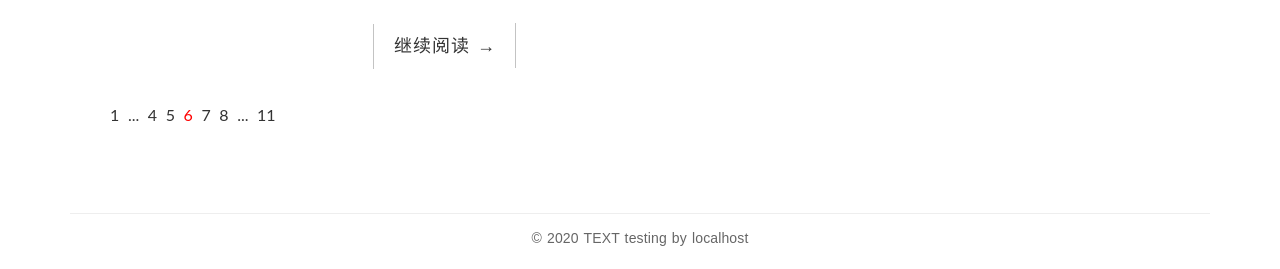
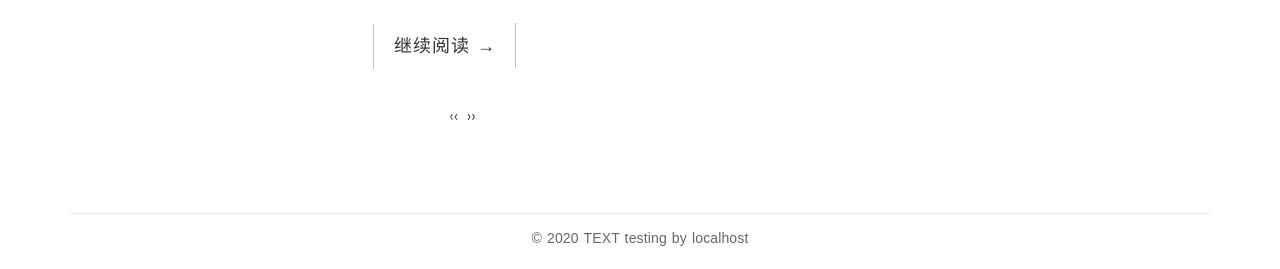
Before and after one commit to zengjiapei3000/DjangoBlog, a Django app: page / in a window 1280 px wide. Shown: the part 2986-3255 px from the top of the page. Run offline with Django 3.2, Linux system fonts and the light colour scheme; data comes from the database, SQL or seed files in the repository; both versions use the stored data as it was after the commit; some libraries are stand-ins or nearby versions.

Commit message:
07/07/14:23 Used application named pure-django-pagination

```diff
--- a/blog/views.py
+++ b/blog/views.py
@@ -1,19 +1,18 @@
 import re
 
+from django.shortcuts import render, get_object_or_404
+from django.views.generic import ListView, DetailView
+from django.utils.text import slugify
+from .models import Post, Category, Tag
 import markdown
 from markdown.extensions.toc import TocExtension
-from .models import Post, Category, Tag
-from django.shortcuts import render, get_object_or_404
-from django.utils.text import slugify
-from django.views.generic import ListView, DetailView
-import django.core.paginator
+from pure_pagination.mixins import PaginationMixin
 
 
-class IndexView(ListView):
+class IndexView(PaginationMixin, ListView):
     model = Post
     template_name = 'blog/index.html'
     context_object_name = 'post_list'
-
     paginate_by = 10
 
 
@@ -44,7 +43,6 @@
             'markdown.extensions.codehilite',
             TocExtension(slugify=slugify),
         ])
-
         post.body = md.convert(post.body)
 
         m = re.search(r'<div class="toc">\s*<ul>(.*)</ul>\s*</div>', md.toc, re.S)
--- a/templates/blog/index.html
+++ b/templates/blog/index.html
@@ -36,33 +36,13 @@
                 <div class="no-post">暂时还没有发布的文章！</div>
             {% endfor %}
 
-                {% if is_pagenated %}
-                <div class="pagination-simple">
-                  <!-- 如果当前页还有上一页， 显示一个上一页的按钮 -->
-                  {% if page_obj.has_previous %}
-                    <a href="?page={{ page_obj.previous_page_number }}">上一页</a>
-                  {% endif %}
-                  <!-- 显示当前页面信息 -->
-                  <span class="current">第 {{ page_obj.number }} 页 / 共 {{ paginator.num_pages }} 页</span>
-                  <!-- 如果当前页还有下一页， 显示一个下一页的按钮 -->
-                  {% if page_obj.has_next %}
-                    <a href="?page={{ page_obj.next_page_number }}">下一页</a>
-                   {% endif %}
-                </div>
-                {% endif %}
+            {% include "pagination.html" %}
+            {% if is_pagenated %}
+              {{ page_obj.render }}
 
-                <div class="pagination">
-                    <ul>
-                        <li><a href="">1</a></li>
-                        <li><a href="">...</a></li>
-                        <li><a href="">4</a></li>
-                        <li><a href="">5</a></li>
-                        <li class="current"><a href="">6</a></li>
-                        <li><a href="">7</a></li>
-                        <li><a href="">8</a></li>
-                        <li><a href="">...</a></li>
-                        <li><a href="">11</a></li>
-                    </ul>
-                </div>
+            {% endif %}
+
+
+
 
 {% endblock main %}
--- /dev/null
+++ b/templates/pagination.html
@@ -0,0 +1,29 @@
+<div class="text-center pagination" style="width: 100%">
+  <ul>
+    {% if page_obj.has_previous %}
+      <li><a href="?{{ page_obj.previous_page_number.querystring }}"
+             class="prev">&lsaquo;&lsaquo; </a></li>
+    {% else %}
+      <li><span class="disabled prev">&lsaquo;&lsaquo; </span></li>
+    {% endif %}
+
+    {% for page in page_obj.pages %}
+      {% if page %}
+        {% ifequal page page_obj.number %}
+          <li class="current"><a href="#">{{ page }}</a></li>
+        {% else %}
+          <li><a href="?{{ page.querystring }}" class="page">{{ page }}</a></li>
+        {% endifequal %}
+      {% else %}
+        ...
+      {% endif %}
+    {% endfor %}
+
+    {% if page_obj.has_next %}
+      <li><a href="?{{ page_obj.next_page_number.querystring }}" class="next"> &rsaquo;&rsaquo;</a>
+      </li>
+    {% else %}
+      <li><span class="disabled next"> &rsaquo;&rsaquo;</span></li>
+    {% endif %}
+  </ul>
+</div>
```
Also changed, not shown: blogproject/settings.py (+11 -2 lines), README.md, db.sqlite3, 2 other files.
